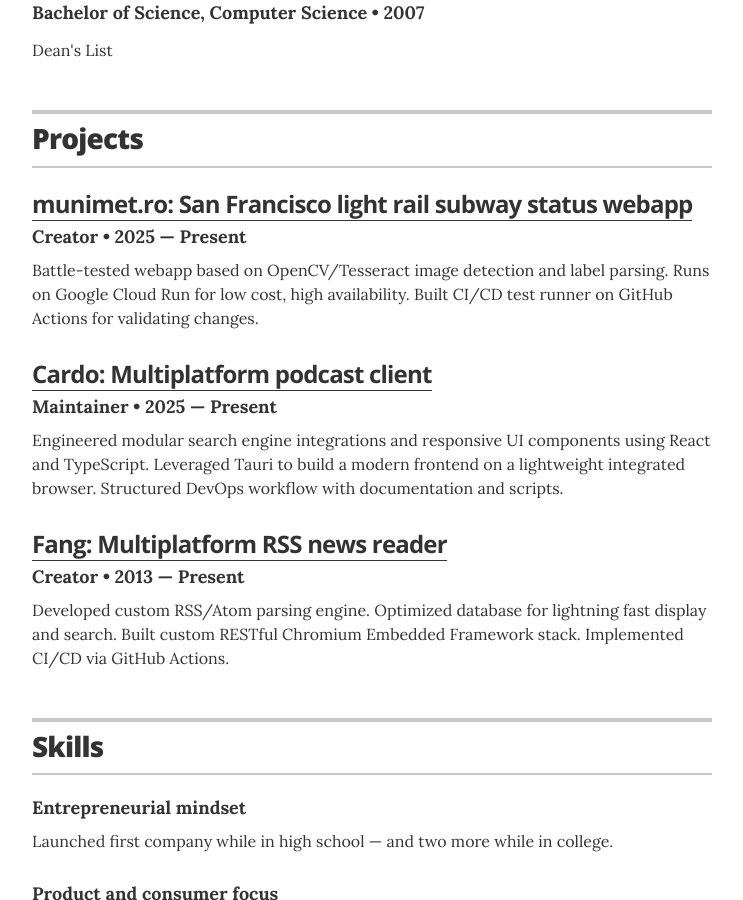
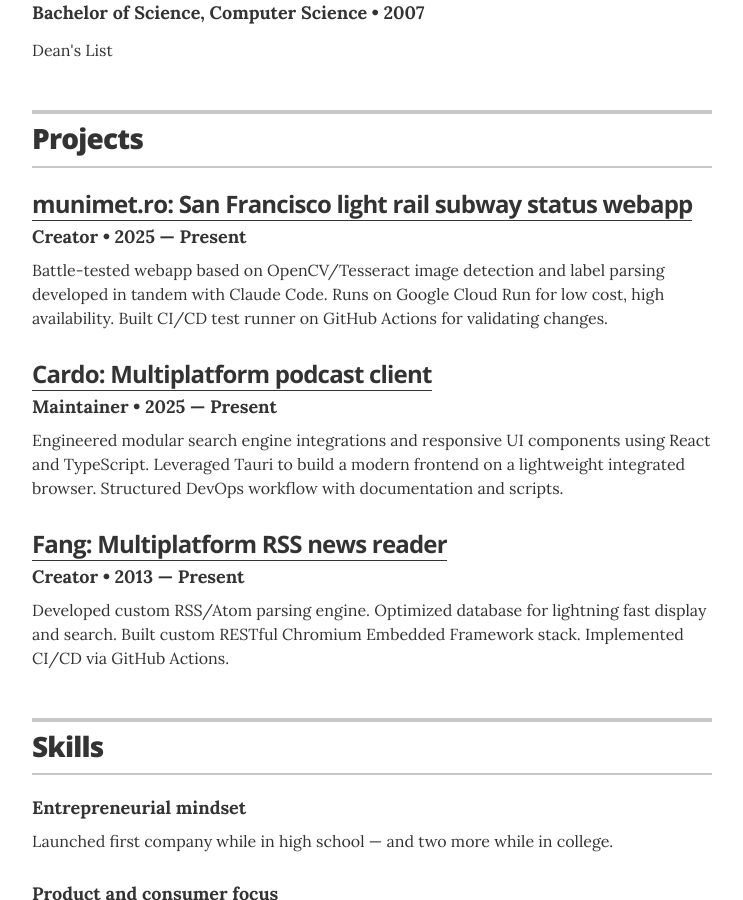
Before and after one commit to MrEricSir/resume, a Jekyll site: the page built from index.html, in a window 1280 px wide and 900 px high, scrolled down 2957 px. Shown: the whole window, without its empty margins (268-1011 px from the left). Built offline with Jekyll 4.4.1, drawn with Linux system fonts in a browser that asks for light colours.

Commit message:
Enhance project description for munimet.ro
Updated project description to include collaboration with Claude Code.

```diff
--- a/_data/projects.yml
+++ b/_data/projects.yml
@@ -5,7 +5,7 @@
   role: Creator
   duration: 2025 &mdash; Present
   url: "https://munimet.ro"
-  description: Battle-tested webapp based on OpenCV/Tesseract image detection and label parsing. Runs on Google Cloud Run for low cost, high availability. Built CI/CD test runner on GitHub Actions for validating changes.
+  description: Battle-tested webapp based on OpenCV/Tesseract image detection and label parsing developed in tandem with Claude Code. Runs on Google Cloud Run for low cost, high availability. Built CI/CD test runner on GitHub Actions for validating changes.
 
 - project: "Cardo: Multiplatform podcast client"
   role: Maintainer
```
